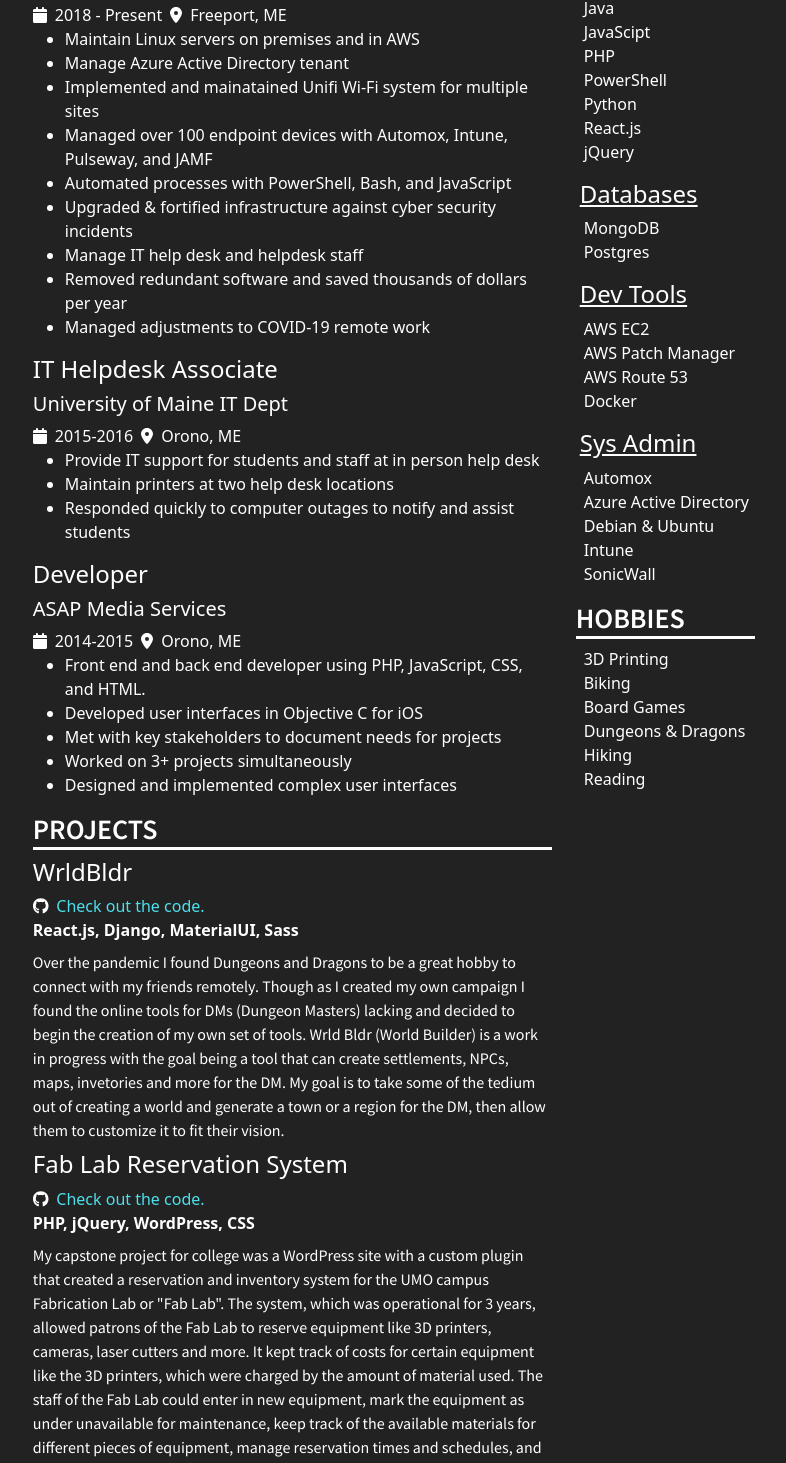
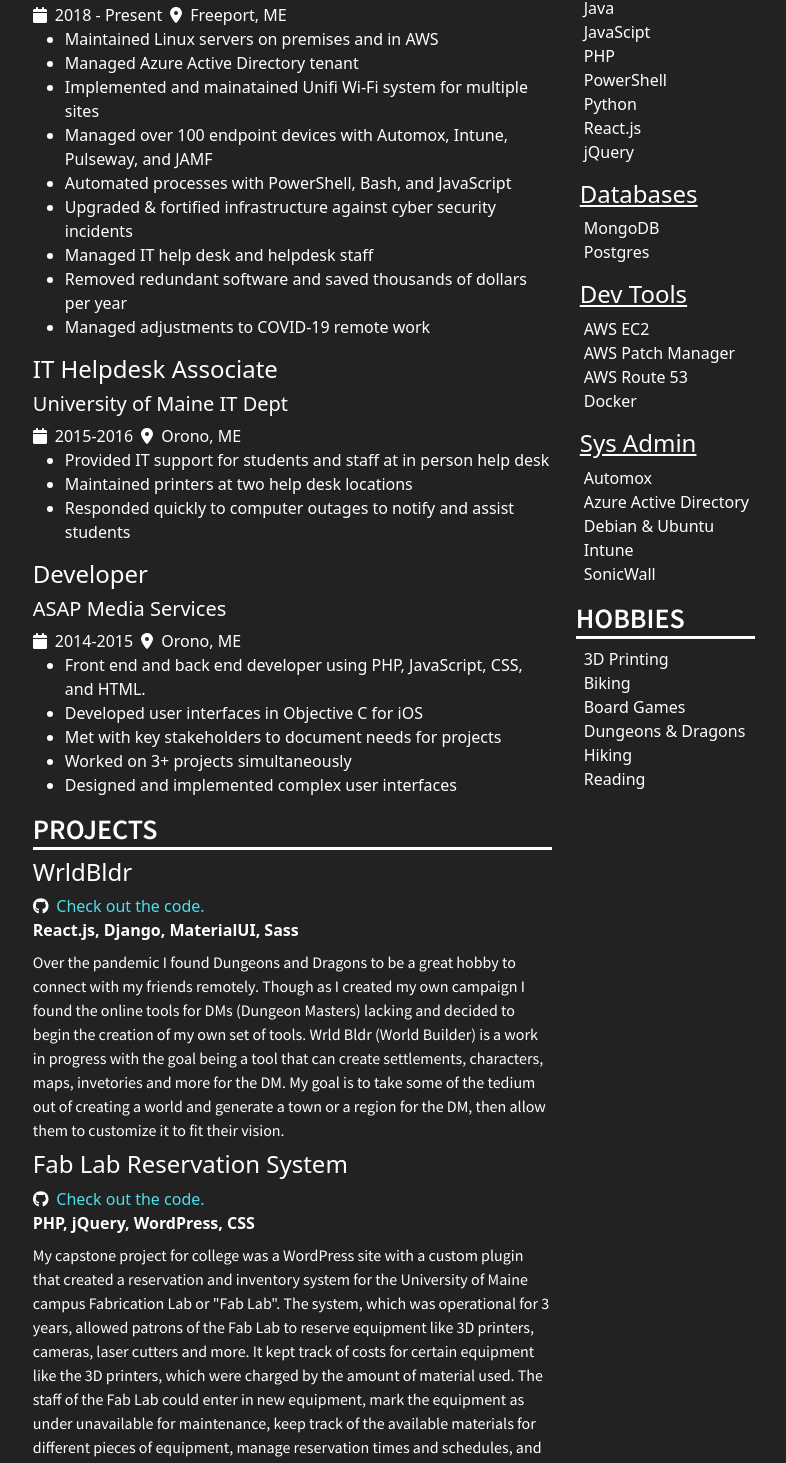
Before and after one commit to jamezlevasseur/resume-portfolio, a React (Create React App) app: page / in a window 1280 px wide. Shown: the part 497-1960 px from the top of the page, without its empty margins (212-998 px from the left). Built offline with nearby package versions, Linux system fonts and the light colour scheme.

Commit message:
fixed spelling and the DL icon hides on phones now

```diff
--- a/package.json
+++ b/package.json
@@ -32,7 +32,7 @@
     "test": "react-scripts test",
     "eject": "react-scripts eject",
     "predeploy":"npm run build",
-"deploy":"gh-pages -d build"
+"deploy":"main -d build"
   },
   "eslintConfig": {
     "extends": [
--- a/src/App.js
+++ b/src/App.js
@@ -222,7 +222,7 @@
             <h3 style={h3BorderBottom}>Career Objective</h3>
             <p>
               I got into tech and my current role as a System Administrator
-              because I love problem solving. My current position has afforeded
+              because I love problem solving. My current position has afforded
               me a plethora of opportunities to learn new things and work with
               great people. I still code for fun and continue to be fascinated
               with programming. My current passion project, Wrld Bldr, blends my
@@ -247,8 +247,8 @@
             </span>
 
             <ul>
-              <li>Maintain Linux servers on premises and in AWS</li>
-              <li>Manage Azure Active Directory tenant</li>
+              <li>Maintained Linux servers on premises and in AWS</li>
+              <li>Managed Azure Active Directory tenant</li>
               <li>
                 Implemented and mainatained Unifi Wi-Fi system for multiple
                 sites
@@ -262,7 +262,7 @@
                 Upgraded &amp; fortified infrastructure against cyber security
                 incidents
               </li>
-              <li>Manage IT help desk and helpdesk staff</li>
+              <li>Managed IT help desk and helpdesk staff</li>
               <li>
                 Removed redundant software and saved thousands of dollars per
                 year
@@ -283,9 +283,10 @@
 
             <ul>
               <li>
-                Provide IT support for students and staff at in person help desk
+                Provided IT support for students and staff at in person help
+                desk
               </li>
-              <li>Maintain printers at two help desk locations</li>
+              <li>Maintained printers at two help desk locations</li>
               <li>
                 Responded quickly to computer outages to notify and assist
                 students
@@ -339,10 +340,10 @@
               campaign I found the online tools for DMs (Dungeon Masters)
               lacking and decided to begin the creation of my own set of tools.
               Wrld Bldr (World Builder) is a work in progress with the goal
-              being a tool that can create settlements, NPCs, maps, invetories
-              and more for the DM. My goal is to take some of the tedium out of
-              creating a world and generate a town or a region for the DM, then
-              allow them to customize it to fit their vision.
+              being a tool that can create settlements, characters, maps,
+              invetories and more for the DM. My goal is to take some of the
+              tedium out of creating a world and generate a town or a region for
+              the DM, then allow them to customize it to fit their vision.
             </p>
             <h4>Fab Lab Reservation System</h4>
             <div className="project-link">
@@ -364,18 +365,18 @@
             </ul>
             <p>
               My capstone project for college was a WordPress site with a custom
-              plugin that created a reservation and inventory system for the UMO
-              campus Fabrication Lab or "Fab Lab". The system, which was
-              operational for 3 years, allowed patrons of the Fab Lab to reserve
-              equipment like 3D printers, cameras, laser cutters and more. It
-              kept track of costs for certain equipment like the 3D printers,
-              which were charged by the amount of material used. The staff of
-              the Fab Lab could enter in new equipment, mark the equipment as
-              under unavailable for maintenance, keep track of the available
-              materials for different pieces of equipment, manage reservation
-              times and schedules, and more. The system also came with a custom
-              page for tablets so that there could be an interactive reservation
-              and checkout window on site.
+              plugin that created a reservation and inventory system for the
+              University of Maine campus Fabrication Lab or "Fab Lab". The
+              system, which was operational for 3 years, allowed patrons of the
+              Fab Lab to reserve equipment like 3D printers, cameras, laser
+              cutters and more. It kept track of costs for certain equipment
+              like the 3D printers, which were charged by the amount of material
+              used. The staff of the Fab Lab could enter in new equipment, mark
+              the equipment as under unavailable for maintenance, keep track of
+              the available materials for different pieces of equipment, manage
+              reservation times and schedules, and more. The system also came
+              with a custom page for tablets so that there could be an
+              interactive reservation and checkout window on site.
             </p>
           </div>
         </div>
```
Also changed, not shown: src/sass/index.scss (+7 -0 lines), src/css/index.css, 1 other file (tests, documents, lock files or other folders).
